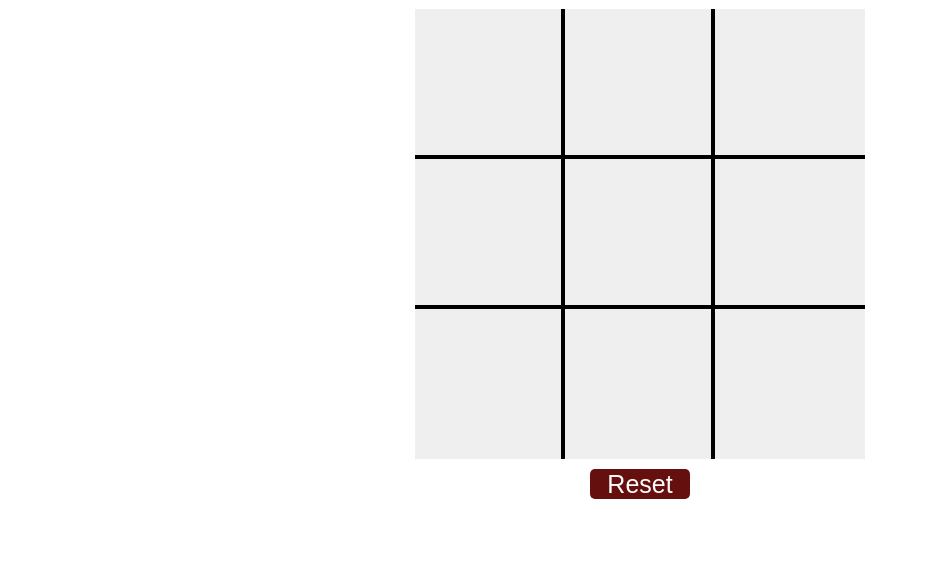
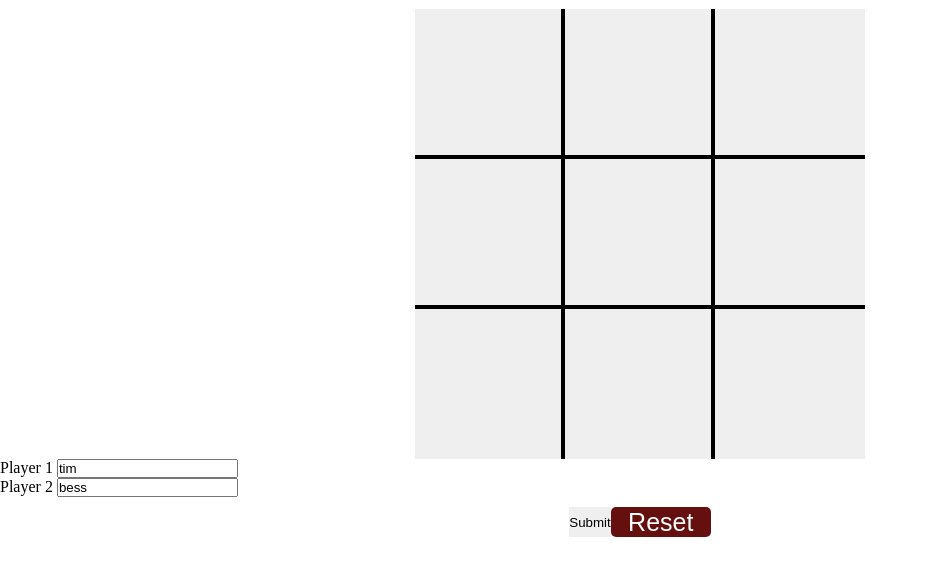
Before and after one commit to cwilso28/tic-tac-toe, a plain HTML site: page index.html in a window 1280 px wide. Shown: the part 58-634 px from the top of the page, without its empty margins (0-928 px from the left). Drawn offline with Linux system fonts and the light colour scheme.

Commit message:
Add input fields for player name and submit button
The inputs give the user the ability to customize the game for whoever
is playing, but the default values will allow the game to operate
right away.

```diff
--- a/index.html
+++ b/index.html
@@ -11,8 +11,21 @@
   <h1></h1>
   <h2></h2>
   <div id="game-container"></div>
-  <div id="controls-container">
-    <button type="button" id="reset-button">Reset</button>
-  </div>
+
+  <form action="" method="get" id="form-container">
+    <div id="player1-container">
+      <label for="player1">Player 1</label>
+      <input type="text" id = "player1" name="player1" value="tim"/>
+    </div>
+    <div id="player2-container">
+      <label for="player2">Player 2</label>
+      <input type="text" id="player2" name="player2" value = "bess"/>
+    </div>
+    <div id="controls-container">
+      <button type="submit" id="submit-button">Submit</button>
+      <button type="button" id="reset-button">Reset</button>
+    </div>
+  </form>
+
 </body>
 </html>
```
